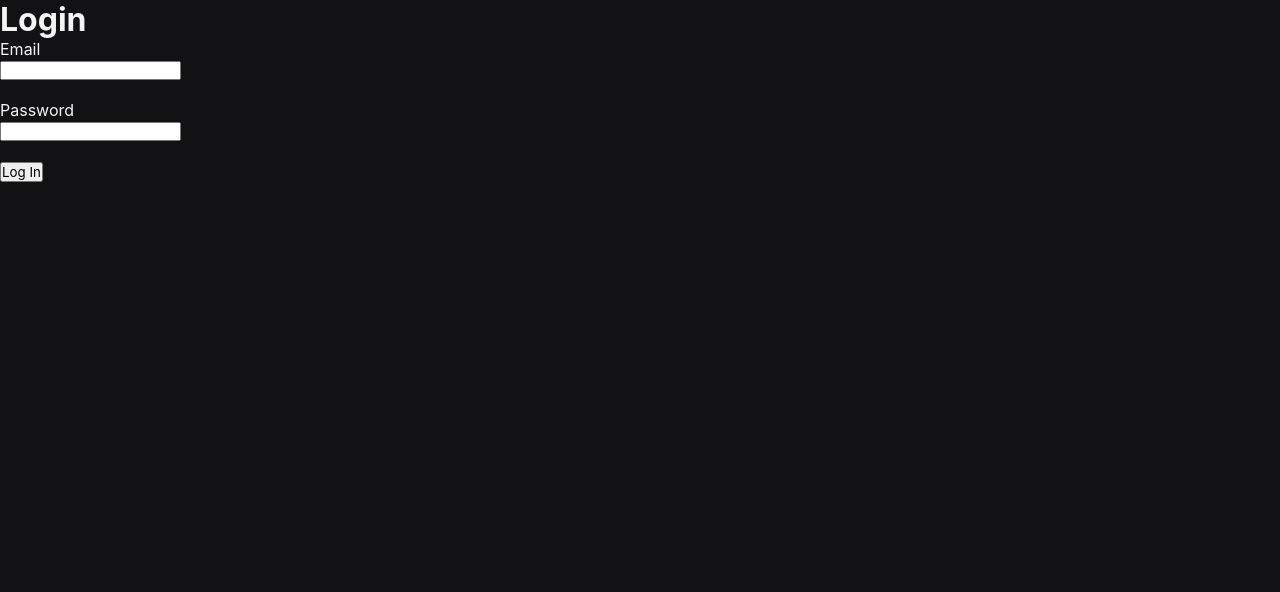
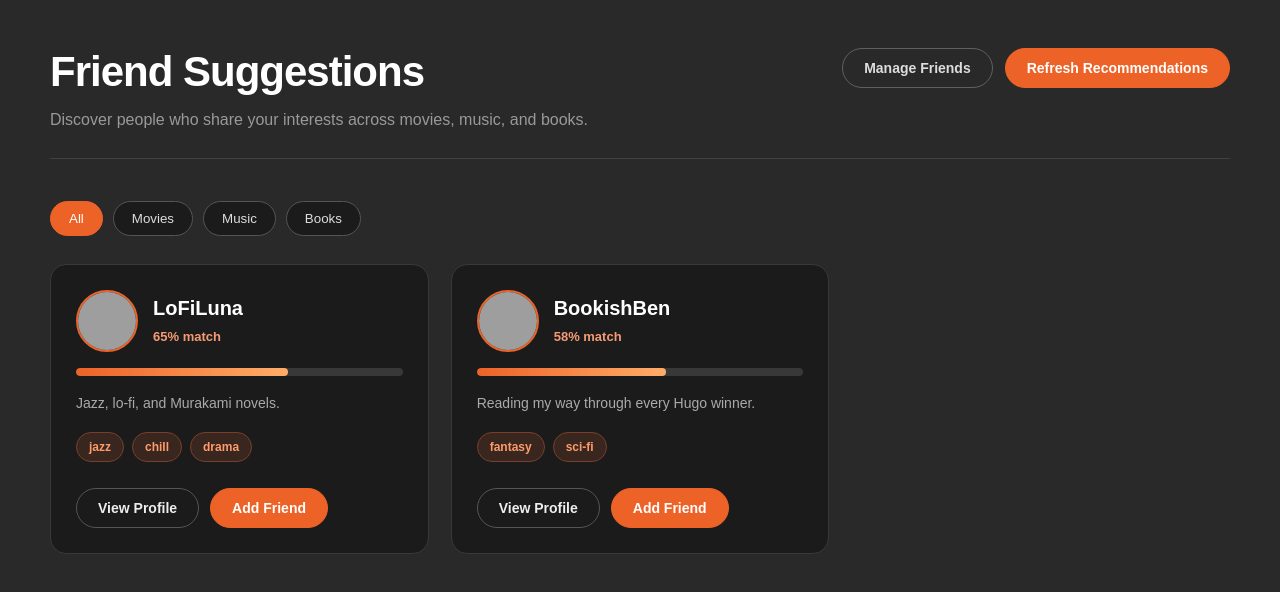
Before and after one commit to Ling2251/CPSC-491-Cross-Media-Recommendation, a React (Vite) app in the folder frontend/: page /suggestions in a window 1280 px wide. Shown: the top 592 px of the page. Built offline with nearby package versions, Linux system fonts and the light colour scheme; grey boxes are pictures that could not be loaded.

Commit message:
Added  Friend Suggestions page to the UI and Connected the “Add Friend” action to the existing friendship service.

```diff
--- a/frontend/src/App.jsx
+++ b/frontend/src/App.jsx
@@ -7,6 +7,7 @@ import FriendsPage from "./pages/Friends/FriendsPage";
 import Login from "./pages/Login";
 import Onboarding from "./pages/Onboarding";
 import Signup from "./pages/Signup";
+import FriendSuggestionsPage from "./pages/FriendSuggestionsPage";
 
 function App() {
   const [user, setUser] = useState(null);
@@ -39,6 +40,7 @@ function App() {
       <Route path="/login" element={accountPage} />
       <Route path="/friends" element={<FriendsPage />} />
       <Route path="/manage-friends" element={<FriendsPage />} />
+      <Route path="/suggestions" element={<FriendSuggestionsPage />} />
       <Route path="/signup" element={<Signup />} />
       <Route path="*" element={accountPage} />
     </Routes>
--- a/frontend/src/components/friends/FriendCard.jsx
+++ b/frontend/src/components/friends/FriendCard.jsx
@@ -1,30 +1,5 @@
 
-import { useState } from "react";
-import { friendshipService } from "../../services/friendshipservices";
-
-const FriendCard = ({ user }) => {
-  const currentUserId = 1;
-
-  const [requestState, setRequestState] = useState("idle");
-  const [message, setMessage] = useState("");
-
-  const handleAddFriend = () => {
-    setMessage("");
-
-    const result = friendshipService.sendRequest(
-      currentUserId,
-      Number(user.id)
-    );
-
-    setMessage(result.message);
-
-    if (result.success) {
-      setRequestState("sent");
-    } else {
-      setRequestState("idle");
-    }
-  };
-
+const FriendCard = ({ user, requestSent, onAddFriend, onViewProfile }) => {
   const scorePct = Math.round(user.similarity_score * 100);
 
   return (
@@ -70,6 +45,7 @@ const FriendCard = ({ user }) => {
         <button
           type="button"
           className="fr-btn-secondary"
+          onClick={() => onViewProfile(user)}
         >
           View Profile
         </button>
@@ -77,20 +53,14 @@ const FriendCard = ({ user }) => {
         <button
           type="button"
           className="fr-btn-primary"
-          onClick={handleAddFriend}
-          disabled={requestState === "sent"}
+          onClick={() => onAddFriend(user)}
+          disabled={requestSent}
         >
-          {requestState === "sent"
+          {requestSent
             ? "Request Sent ✓"
             : "Add Friend"}
         </button>
       </div>
-
-      {message && (
-        <p className="fr-subtitle" role="status">
-          {message}
-        </p>
-      )}
     </article>
   );
 };
--- /dev/null
+++ b/frontend/src/pages/FriendSuggestionsPage.css
@@ -0,0 +1,122 @@
+.suggestions-page .suggestions-header {
+  align-items: flex-start;
+  gap: 24px;
+}
+
+.suggestions-header-actions {
+  display: flex;
+  flex-wrap: wrap;
+  align-items: center;
+  justify-content: flex-end;
+  gap: 12px;
+}
+
+.suggestions-header-actions a {
+  display: inline-flex;
+  align-items: center;
+  justify-content: center;
+}
+
+.suggestions-filters {
+  display: flex;
+  flex-wrap: wrap;
+  gap: 10px;
+  margin-bottom: 28px;
+}
+
+.suggestions-filter {
+  padding: 9px 18px;
+  color: #dddddd;
+  background: #1b1b1b;
+  border: 1px solid #555555;
+  border-radius: 24px;
+}
+
+.suggestions-filter:hover,
+.suggestions-filter.is-active {
+  color: #ffffff;
+  background: #ed6227;
+  border-color: #ed6227;
+}
+
+.suggestions-message {
+  margin: -20px 0 24px;
+  color: #f59b74;
+}
+
+.suggestions-page .fr-score-bar {
+  height: 8px;
+  overflow: hidden;
+  background: #383838;
+  border-radius: 8px;
+}
+
+.suggestions-page .fr-score-fill {
+  height: 100%;
+  background: linear-gradient(90deg, #ed6227, #ffad69);
+  border-radius: inherit;
+}
+
+.suggestions-dialog-backdrop {
+  position: fixed;
+  z-index: 10;
+  inset: 0;
+  display: grid;
+  place-items: center;
+  padding: 20px;
+  background: rgb(0 0 0 / 72%);
+}
+
+.suggestions-dialog {
+  position: relative;
+  display: flex;
+  width: min(100%, 480px);
+  flex-direction: column;
+  align-items: flex-start;
+  gap: 16px;
+  padding: 32px;
+  color: #ffffff;
+  background: #1b1b1b;
+  border: 1px solid #474747;
+  border-radius: 18px;
+}
+
+.suggestions-dialog h2 {
+  overflow-wrap: anywhere;
+}
+
+.suggestions-dialog p {
+  color: #aaaaaa;
+  line-height: 1.6;
+}
+
+.suggestions-dialog-close {
+  position: absolute;
+  top: 12px;
+  right: 16px;
+  color: #ffffff;
+  background: transparent;
+  border: 0;
+  font-size: 28px;
+  line-height: 1;
+}
+
+.suggestions-page button:focus-visible,
+.suggestions-page a:focus-visible {
+  outline: 3px solid #ff9b6b;
+  outline-offset: 3px;
+}
+
+@media (max-width: 700px) {
+  .suggestions-page .suggestions-header {
+    flex-direction: column;
+  }
+
+  .suggestions-header-actions {
+    justify-content: flex-start;
+  }
+
+  .suggestions-header-actions > * {
+    flex: 1 1 auto;
+  }
+}
--- /dev/null
+++ b/frontend/src/pages/FriendSuggestionsPage.jsx
@@ -0,0 +1,185 @@
+import { useState } from "react";
+import { users } from "../data/users";
+import { FriendshipStatus } from "../models/friendship";
+import { friendshipService } from "../services/friendshipService";
+import FriendCard from "../components/friends/FriendCard";
+import "./Friends/FriendsPage.css";
+import "./FriendSuggestionsPage.css";
+
+const CURRENT_USER_ID = 1;
+const FILTERS = [
+  { label: "All", value: "all" },
+  { label: "Movies", value: "movies" },
+  { label: "Music", value: "music" },
+  { label: "Books", value: "books" },
+];
+
+function FriendSuggestionsPage() {
+  const [activeFilter, setActiveFilter] = useState("all");
+  const [relationships, setRelationships] = useState(() =>
+    friendshipService.getAll()
+  );
+  const [message, setMessage] = useState("");
+  const [selectedUser, setSelectedUser] = useState(null);
+
+  const existingConnections = relationships.filter(
+    (relationship) =>
+      relationship.status !== FriendshipStatus.DECLINED &&
+      (Number(relationship.requesterId) === CURRENT_USER_ID ||
+        Number(relationship.receiverId) === CURRENT_USER_ID)
+  );
+
+  const eligibleUsers = users.filter((user) => {
+    if (Number(user.id) === CURRENT_USER_ID) {
+      return false;
+    }
+
+    const alreadyConnected = existingConnections.some(
+      (relationship) =>
+        Number(relationship.requesterId) === Number(user.id) ||
+        Number(relationship.receiverId) === Number(user.id)
+    );
+
+    return !alreadyConnected;
+  });
+
+  const visibleUsers =
+    activeFilter === "all"
+      ? eligibleUsers
+      : eligibleUsers.filter((user) =>
+          user.media_types.includes(activeFilter)
+        );
+
+  const handleAddFriend = (user) => {
+    const result = friendshipService.sendRequest(
+      CURRENT_USER_ID,
+      Number(user.id)
+    );
+    setMessage(result.message);
+    setRelationships(friendshipService.getAll());
+  };
+
+  const handleRefresh = () => {
+    setRelationships(friendshipService.getAll());
+    setMessage("Recommendations refreshed.");
+  };
+
+  return (
+    <main className="fr-page suggestions-page">
+      <header className="fr-header suggestions-header">
+        <div>
+          <h1 className="fr-title">Friend Suggestions</h1>
+          <p className="fr-subtitle">
+            Discover people who share your interests across movies, music,
+            and books.
+          </p>
+        </div>
+        <div className="suggestions-header-actions">
+          <a className="fr-btn-secondary" href="/manage-friends">
+            Manage Friends
+          </a>
+          <button
+            className="fr-btn-primary"
+            type="button"
+            onClick={handleRefresh}
+          >
+            Refresh Recommendations
+          </button>
+        </div>
+      </header>
+
+      {message && (
+        <p className="suggestions-message" role="status">
+          {message}
+        </p>
+      )}
+
+      <nav className="suggestions-filters" aria-label="Filter suggestions">
+        {FILTERS.map((filter) => (
+          <button
+            key={filter.value}
+            type="button"
+            className={
+              activeFilter === filter.value
+                ? "suggestions-filter is-active"
+                : "suggestions-filter"
+            }
+            aria-pressed={activeFilter === filter.value}
+            onClick={() => setActiveFilter(filter.value)}
+          >
+            {filter.label}
+          </button>
+        ))}
+      </nav>
+
+      {visibleUsers.length > 0 ? (
+        <section aria-label="Recommended users">
+          <div className="fr-grid">
+            {visibleUsers.map((user) => (
+              <FriendCard
+                key={user.id}
+                user={user}
+                requestSent={false}
+                onAddFriend={handleAddFriend}
+                onViewProfile={setSelectedUser}
+              />
+            ))}
+          </div>
+        </section>
+      ) : (
+        <section className="fr-empty" aria-live="polite">
+          <h2>No suggestions found</h2>
+          <p>
+            {eligibleUsers.length === 0
+              ? "You are all caught up. Check back for more people to discover."
+              : `There are no suggestions in ${FILTERS.find((filter) => filter.value === activeFilter)?.label}. Try another filter.`}
+          </p>
+        </section>
+      )}
+
+      {selectedUser && (
+        <div
+          className="suggestions-dialog-backdrop"
+          onClick={() => setSelectedUser(null)}
+        >
+          <section
+            aria-labelledby="suggestion-profile-title"
+            aria-modal="true"
+            className="suggestions-dialog"
+            onClick={(event) => event.stopPropagation()}
+            role="dialog"
+          >
+            <button
+              aria-label="Close profile"
+              className="suggestions-dialog-close"
+              onClick={() => setSelectedUser(null)}
+              type="button"
+            >
+              ×
+            </button>
+            <img
+              alt=""
+              className="fr-avatar"
+              src={selectedUser.profile_pic}
+            />
+            <h2 id="suggestion-profile-title">{selectedUser.username}</h2>
+            <p>{selectedUser.bio}</p>
+            <p>
+              {Math.round(selectedUser.similarity_score * 100)}% interest
+              match
+            </p>
+            <div className="fr-tags">
+              {selectedUser.shared_tags.map((tag) => (
+                <span className="fr-tag" key={tag}>
+                  {tag}
+                </span>
+              ))}
+            </div>
+          </section>
+        </div>
+      )}
+    </main>
+  );
+}
+
+export default FriendSuggestionsPage;
--- a/frontend/src/pages/Friends/FriendsPage.jsx
+++ b/frontend/src/pages/Friends/FriendsPage.jsx
@@ -105,6 +105,9 @@ const FriendsPage = () => {
             Manage your friends and friend requests.
           </p>
         </div>
+        <a className="fr-btn-primary" href="/suggestions">
+          Find Friends
+        </a>
       </header>
 
       {message && (
```
Also changed, not shown: 1 other file (tests, documents, lock files or other folders).
